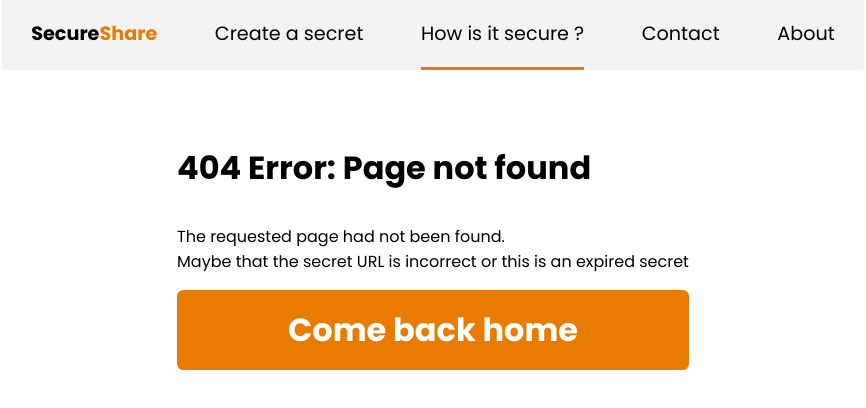
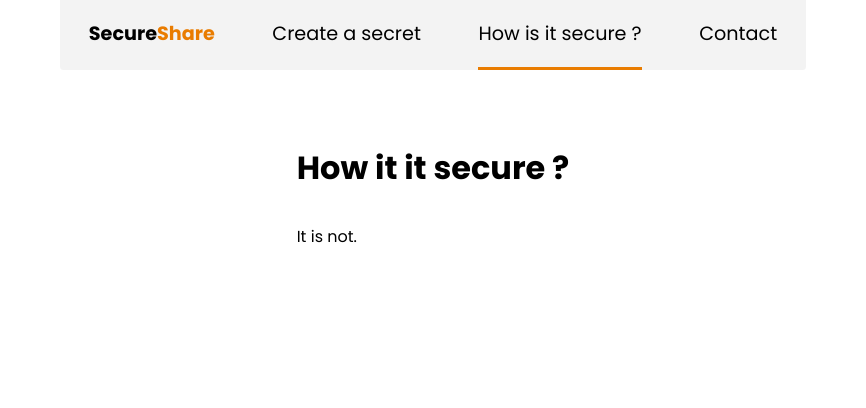
Before and after one commit to zakergfx/OneTimeShare, a React (Create React App) app in the folder front_env/: page /security in a window 1280 px wide. Shown: the top 408 px of the page, without its empty margins (207-1073 px from the left). Built offline with nearby package versions, Linux system fonts and the light colour scheme.

Commit message:
security page

```diff
--- a/front_env/src/App.js
+++ b/front_env/src/App.js
@@ -8,6 +8,7 @@ import Header from './components/Header.js';
 import ReceiverPage from "./pages/ReceiverPage"
 import ErrorPage from './pages/ErrorPage.js';
 import ContactPage from './pages/ContactPage.js';
+import SecurePage from './pages/SecurePage.js';
 
 function App() {
   return (
@@ -23,6 +24,7 @@ function App() {
                 <Route path="/receiver" element={<ReceiverPage />} />
                 <Route path="/contact" element={<ContactPage />} />
                 <Route path="/secrets/*" element={<ReceiverPage />} />
+                <Route path="/security" element={<SecurePage/>}/>
                 <Route path="/*" element={<ErrorPage />} />
 
               </Routes>
--- a/front_env/src/components/Header.js
+++ b/front_env/src/components/Header.js
@@ -16,7 +16,6 @@ function Header() {
         { "location": "/", "text": "Create a secret" },
         { "location": "/security", "text": "How is it secure ?" },
         { "location": "/contact", "text": "Contact" },
-        { "location": "/about", "text": "About" }
     ]
 
     function handleMenuClick() {
--- /dev/null
+++ b/front_env/src/pages/SecurePage.js
@@ -0,0 +1,16 @@
+import { useNavigate } from 'react-router-dom';
+import "../styles/secure.scss"
+
+function SecurePage() {
+    return (
+        <div className="SecurePage">
+            <div className="Content">
+                <h1>How it it secure ?</h1>
+                <p>It is not.</p>
+            </div >
+        </div>
+
+    )
+}
+
+export default SecurePage
--- /dev/null
+++ b/front_env/src/styles/secure.scss
@@ -0,0 +1,14 @@
+@import "common.scss";
+
+.SecurePage {
+
+
+    display: flex;
+    flex-direction: column;
+    align-items: center;
+    justify-content: center;
+
+    width: 100vw;
+
+
+}
```
